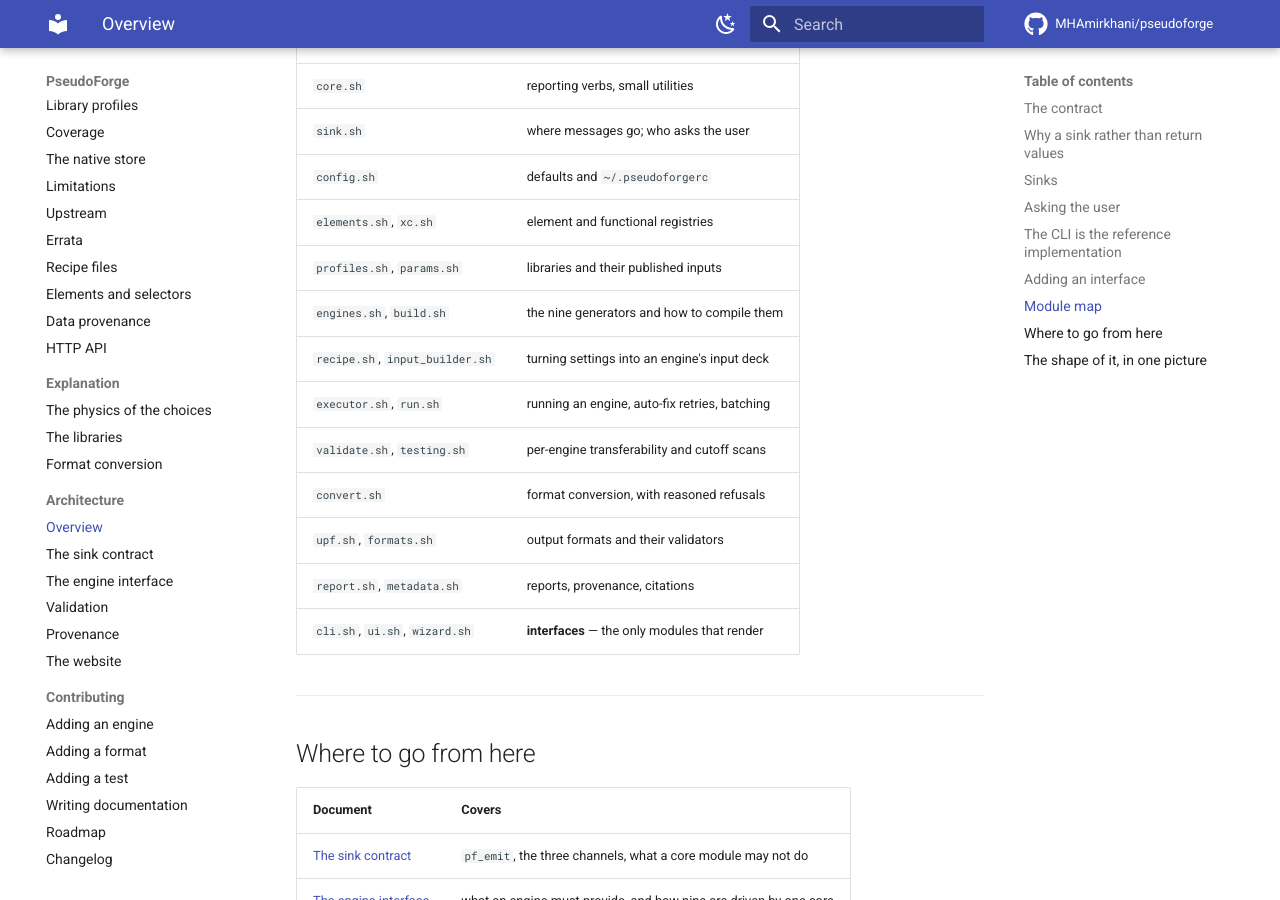
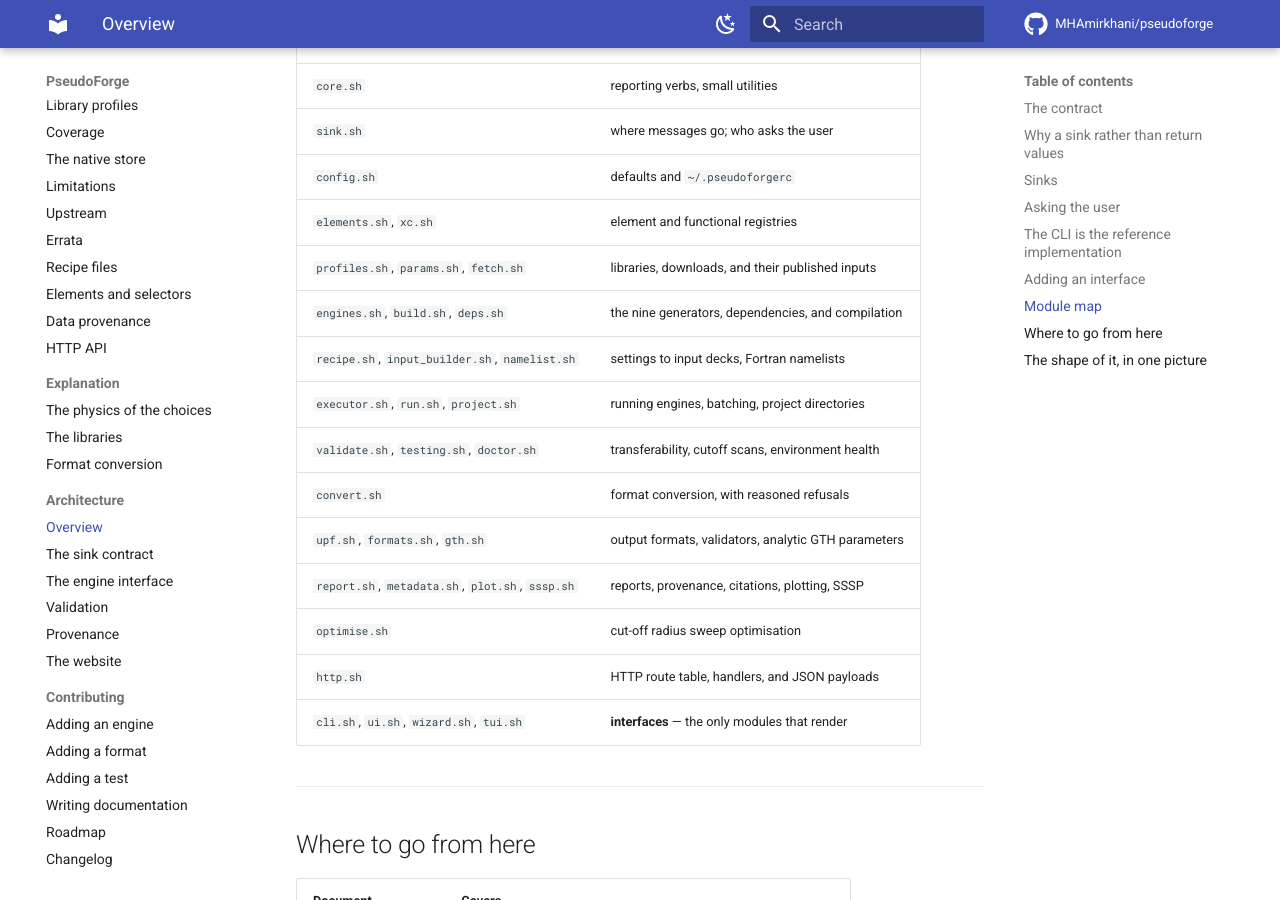
Before and after one commit to MHAmirkhani/PseudoForge, an MkDocs documentation site: the page built from docs/architecture/overview.md, in a window 1280 px wide and 900 px high, scrolled down 2935 px. Built offline with MkDocs 1.6.1 and Material for MkDocs 9.7.7, drawn with Linux system fonts in a browser that asks for light colours; comment, search, counter and statistics services are not loaded; some of the changed text lies outside the part shown.

Commit message:
docs(architecture): reconcile internals with current modules

```diff
--- a/docs/architecture/overview.md
+++ b/docs/architecture/overview.md
@@ -117,15 +117,17 @@ Step 4 is the test of whether the separation holds.
 | `sink.sh` | where messages go; who asks the user |
 | `config.sh` | defaults and `~/.pseudoforgerc` |
 | `elements.sh`, `xc.sh` | element and functional registries |
-| `profiles.sh`, `params.sh` | libraries and their published inputs |
-| `engines.sh`, `build.sh` | the nine generators and how to compile them |
-| `recipe.sh`, `input_builder.sh` | turning settings into an engine's input deck |
-| `executor.sh`, `run.sh` | running an engine, auto-fix retries, batching |
-| `validate.sh`, `testing.sh` | per-engine transferability and cutoff scans |
+| `profiles.sh`, `params.sh`, `fetch.sh` | libraries, downloads, and their published inputs |
+| `engines.sh`, `build.sh`, `deps.sh` | the nine generators, dependencies, and compilation |
+| `recipe.sh`, `input_builder.sh`, `namelist.sh` | settings to input decks, Fortran namelists |
+| `executor.sh`, `run.sh`, `project.sh` | running engines, batching, project directories |
+| `validate.sh`, `testing.sh`, `doctor.sh` | transferability, cutoff scans, environment health |
 | `convert.sh` | format conversion, with reasoned refusals |
-| `upf.sh`, `formats.sh` | output formats and their validators |
-| `report.sh`, `metadata.sh` | reports, provenance, citations |
-| `cli.sh`, `ui.sh`, `wizard.sh` | **interfaces** — the only modules that render |
+| `upf.sh`, `formats.sh`, `gth.sh` | output formats, validators, analytic GTH parameters |
+| `report.sh`, `metadata.sh`, `plot.sh`, `sssp.sh` | reports, provenance, citations, plotting, SSSP |
+| `optimise.sh` | cut-off radius sweep optimisation |
+| `http.sh` | HTTP route table, handlers, and JSON payloads |
+| `cli.sh`, `ui.sh`, `wizard.sh`, `tui.sh` | **interfaces** — the only modules that render |
 
 ---
 
```
Also changed, not shown: other parts of docs/architecture/overview.md (+1 -1 lines), docs/architecture/http.md (+1 -1 lines), docs/architecture/sink-contract.md (+2 -2 lines).
